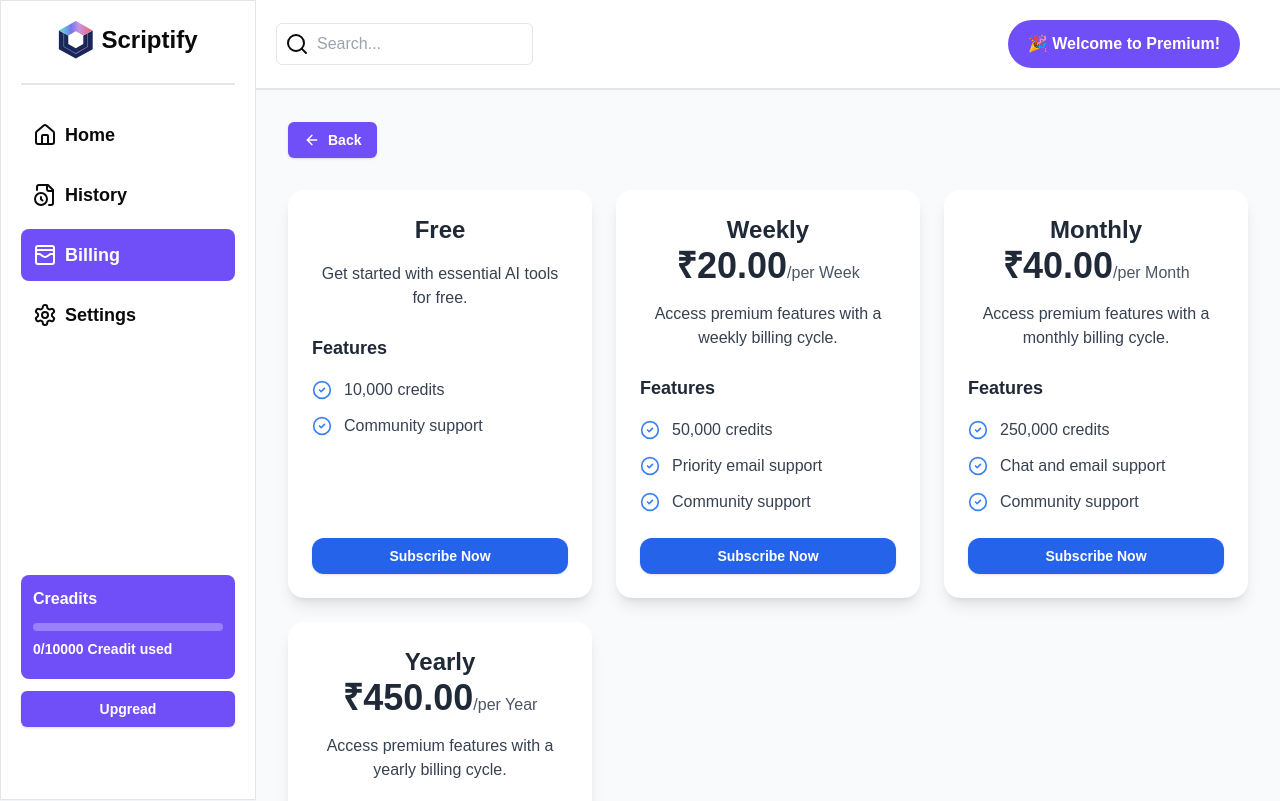
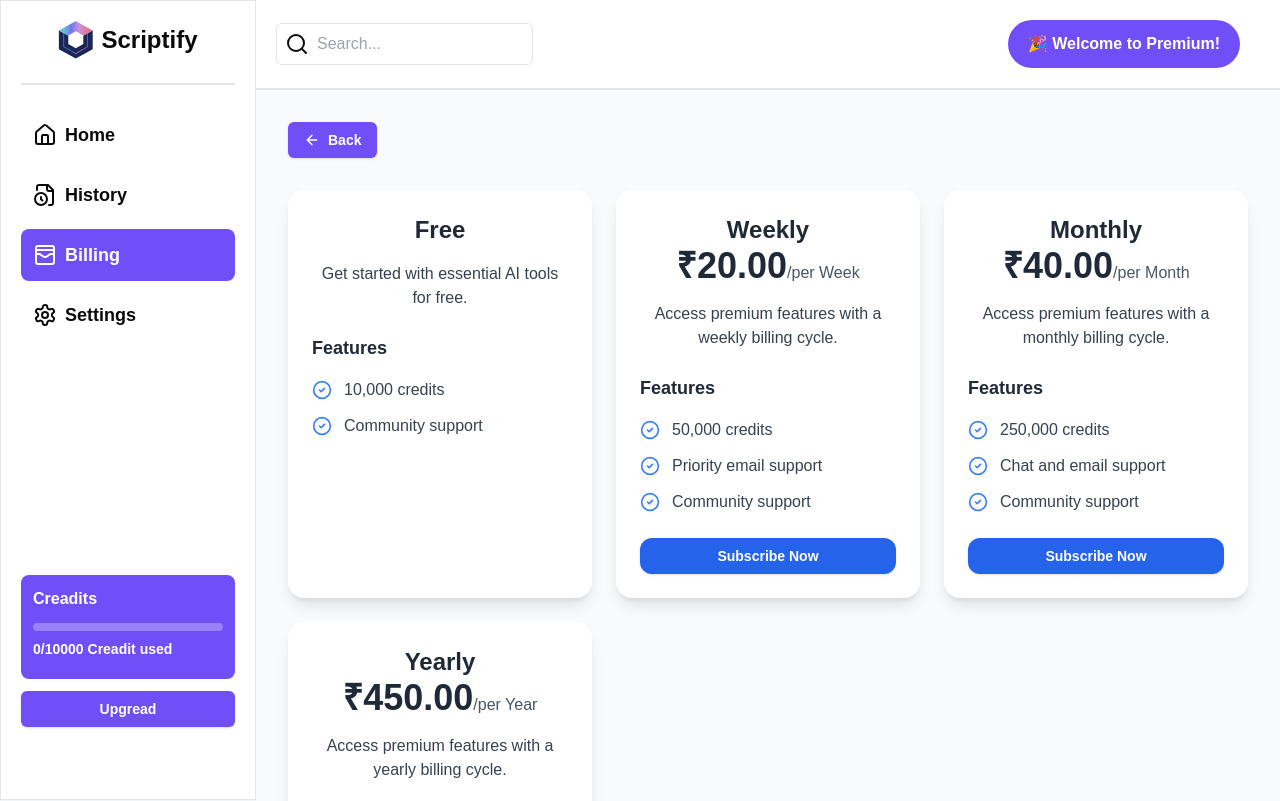
Before and after one commit to Rahul0070050/ai_content_generator, a Next.js app: page /dashboard/billing in a window 1280 px wide. Shown: the top 801 px of the page. Built offline with nearby package versions, Linux system fonts and the light colour scheme; no server answers; the database is empty.

Commit message:
feat: billing page update

```diff
--- a/app/dashboard/billing/_components/SubscriptionPlane.tsx
+++ b/app/dashboard/billing/_components/SubscriptionPlane.tsx
@@ -75,6 +75,7 @@ export default function SubscriptionPlan({
       </div>
 
       {/* Call-to-Action Section */}
+      {plan.amount != "0.00" && (
         <div className="mt-6">
           <Button
             className={`w-full py-4 font-semibold text-white rounded-xl transition-colors ${
@@ -87,6 +88,7 @@ export default function SubscriptionPlan({
             {isActive ? "Current Plan" : "Subscribe Now"}
           </Button>
         </div>
+      )}
 
       {/* Active Indicator */}
       {isActive && (
```
Lines whose indentation alone changed are shown as unchanged.
